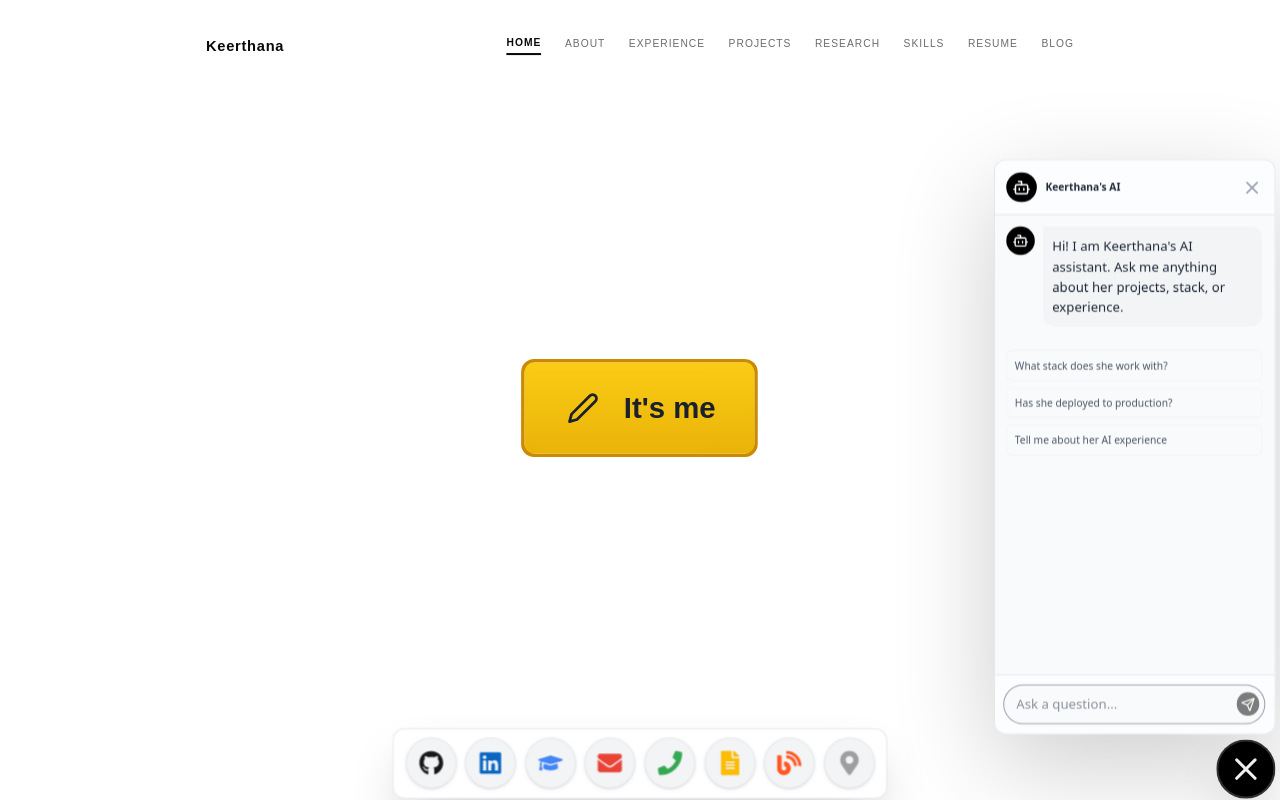
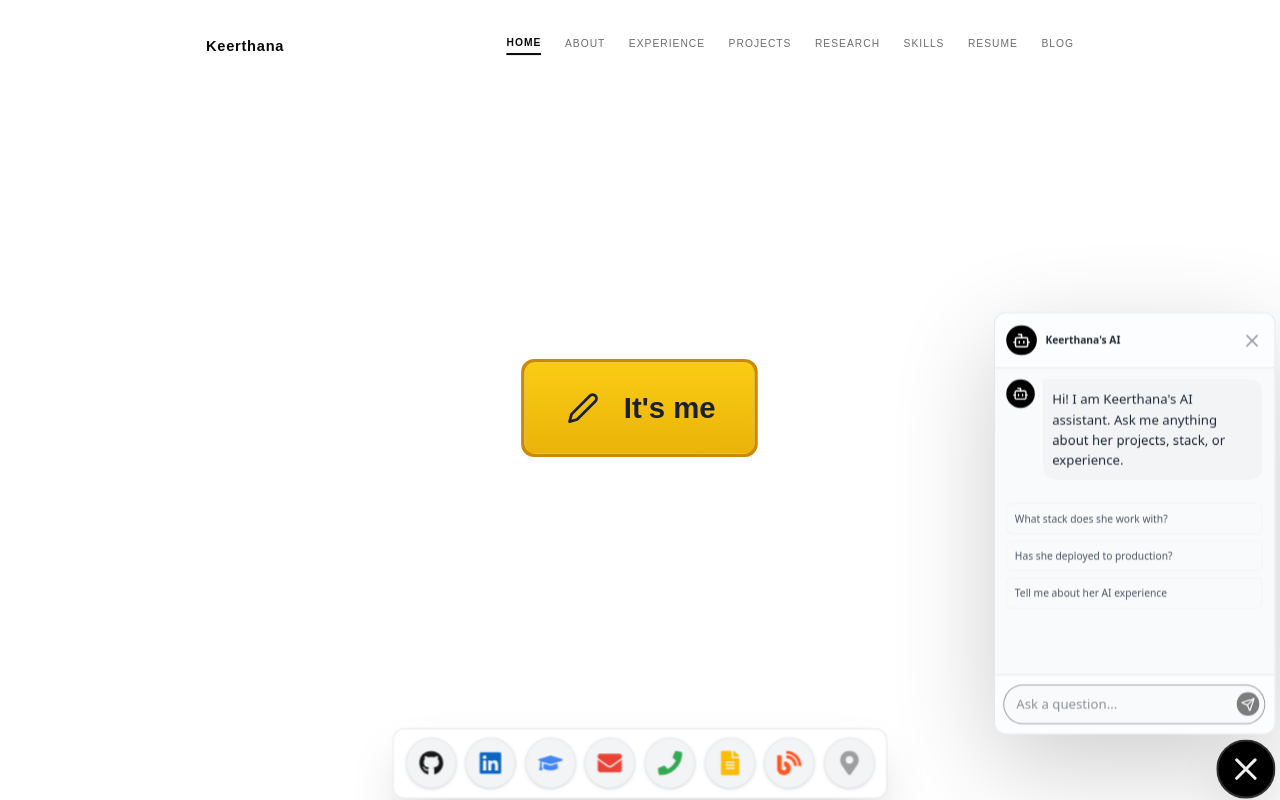
Before and after one commit to keerthana-b-v/portfolio, a Next.js app: page / in a window 1280 px wide. Both pictures are taken after a click on the button 1245 px from the left and 769 px from the top of the page. Built offline with nearby package versions, Linux system fonts and the light colour scheme.

Commit message:
Reduce ChatWidget height on desktop only

```diff
--- a/src/components/ChatWidget.tsx
+++ b/src/components/ChatWidget.tsx
@@ -218,7 +218,7 @@ export default function ChatWidget() {
               </div>
 
               {/* Chat Area */}
-              <div className="p-4 flex-1 overflow-y-auto bg-transparent flex flex-col gap-4" style={{ minHeight: "450px", maxHeight: "600px" }}>
+              <div className="p-4 flex-1 overflow-y-auto bg-transparent flex flex-col gap-4 min-h-[450px] max-h-[600px] md:min-h-[300px] md:max-h-[400px]">
                 <div className="flex gap-3">
                   <div className="bg-black text-white p-2 rounded-full h-fit flex-shrink-0">
                     <Bot size={16} />
```
